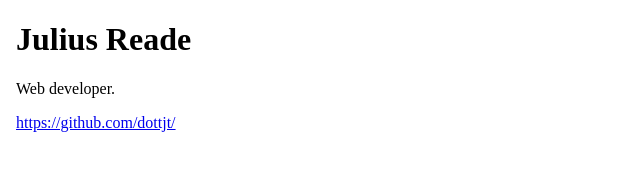
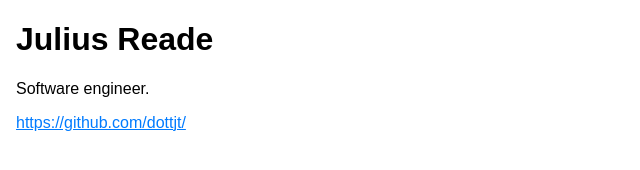
Before and after one commit to dottjt/juliusv7, a plain HTML site: page index.html in a window 1280 px wide. Shown: the whole page, without its empty margins (0-640 px from the left). Drawn offline with Linux system fonts and the light colour scheme.

Commit message:
le change

```diff
--- a/index.html
+++ b/index.html
@@ -5,12 +5,12 @@
   <meta http-equiv="X-UA-Compatible" content="IE=edge">
   <meta name="viewport" content="width=device-width, initial-scale=1.0">
 
-  <link href="/style.css" rel="stylesheet">
+  <link href="style.css" rel="stylesheet">
   <title>Julius Reade</title>
 </head>
 <body>
   <h1>Julius Reade</h1>
-  <p>Web developer.</p>
+  <p>Software engineer.</p>
   <p><a href="https://github.com/dottjt/">https://github.com/dottjt/</a></p>
 </body>
 </html>
--- a/style.css
+++ b/style.css
@@ -1,3 +1,8 @@
 body {
   margin: 1rem;
+  font-family: Arial, Helvetica, sans-serif;
 }
+
+a {
+  color: rgb(0, 123, 255);
+}
```
